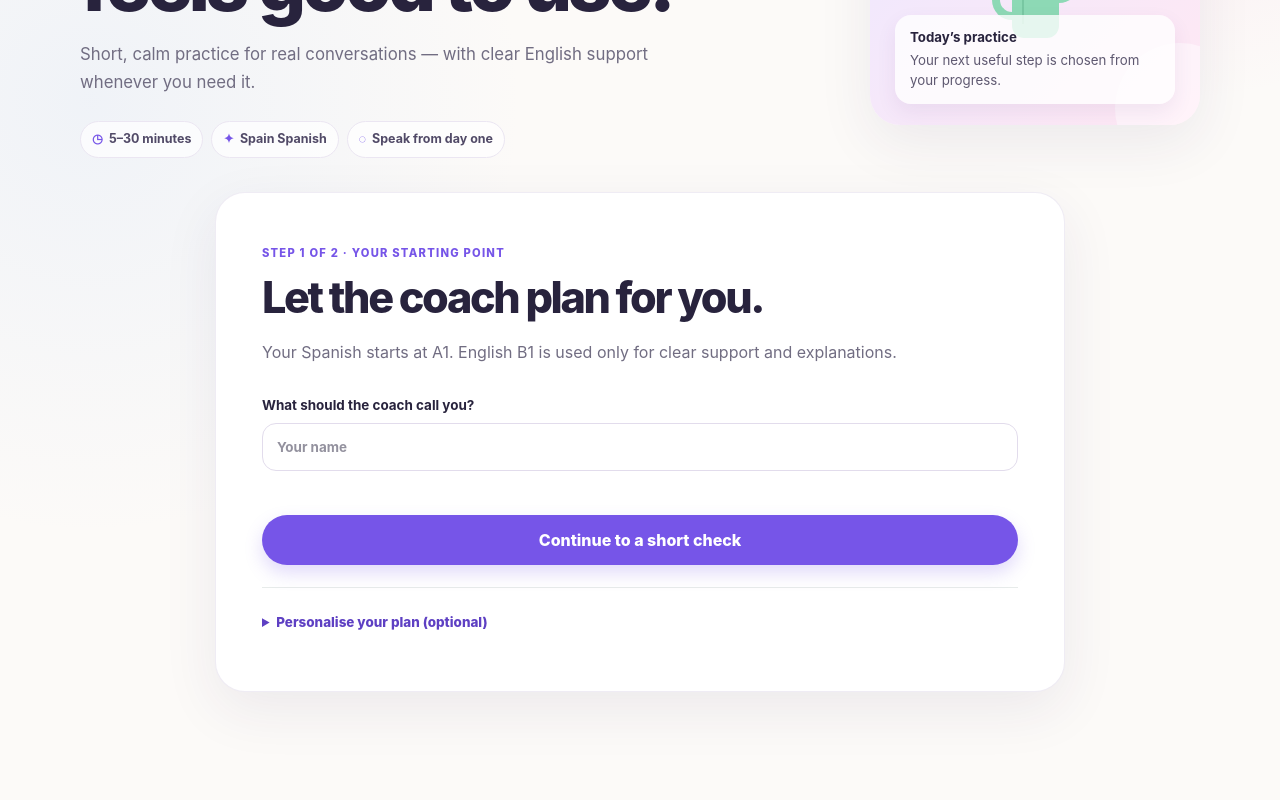
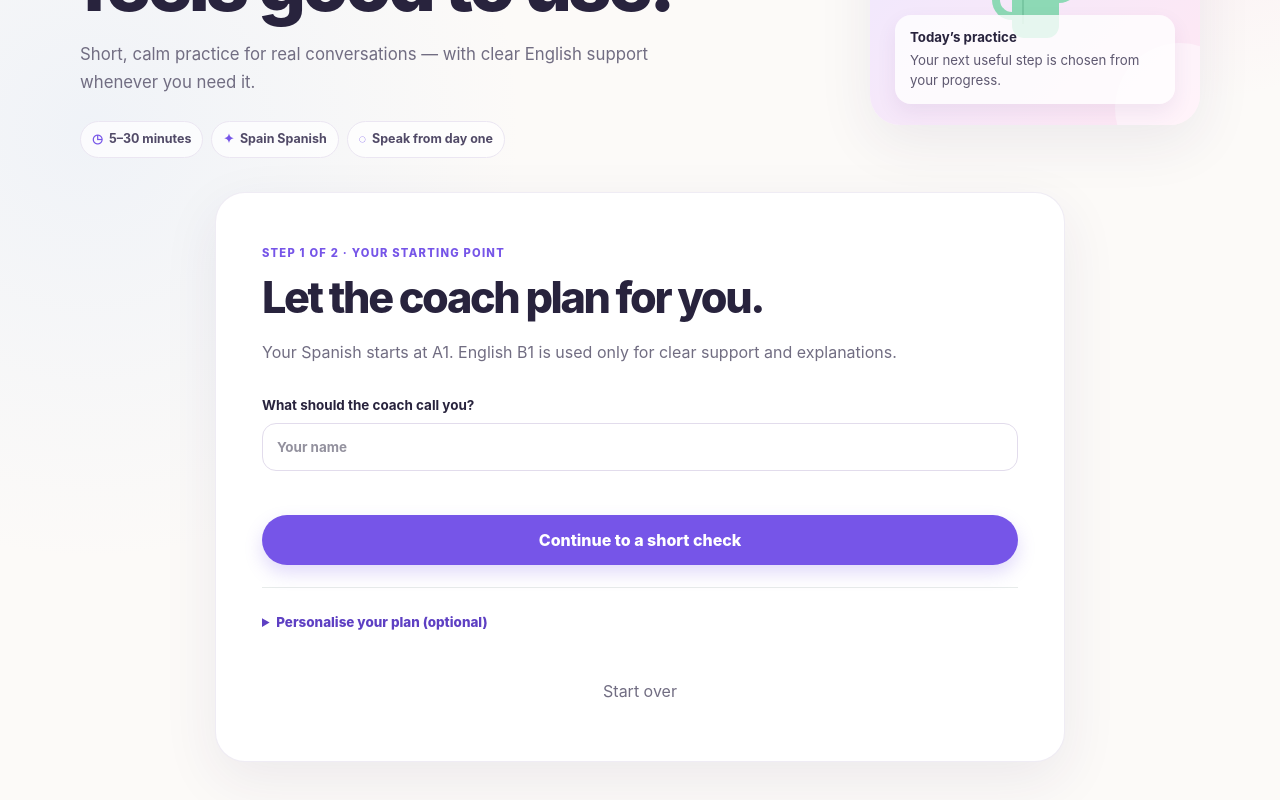
Before and after one commit to viktorenkova/spanish-teacher, a Next.js app: page / in a window 1280 px wide. Shown: the part 310-1110 px from the top of the page. Before the commit the page ends 1082 px from the top, so only its background shows below. Built offline with nearby package versions, Linux system fonts and the light colour scheme.

Commit message:
Restore interrupted diagnostic from local draft

```diff
--- /dev/null
+++ b/src/browser/onboarding-draft.ts
@@ -0,0 +1,75 @@
+import { diagnosticQuestions } from "../domain/diagnostic";
+import { learnerPrimaryGoals, type LearnerPrimaryGoal } from "../domain/learner-profile";
+import { supportedSessionDurations } from "../domain/lesson-planner";
+
+export type OnboardingDraft = {
+  step: "profile" | "diagnostic";
+  displayName: string;
+  primaryGoal: LearnerPrimaryGoal;
+  priorExperience: "new" | "some-basics" | "returning";
+  preferredSessionMinutes: number;
+  answers: Record<string, string>;
+};
+
+const storageKey = "spanish-coach:onboarding-draft:v1";
+const changeEvent = "spanish-coach:onboarding-draft-change";
+const emptyDraft: OnboardingDraft = {
+  step: "profile",
+  displayName: "",
+  primaryGoal: "conversation",
+  priorExperience: "some-basics",
+  preferredSessionMinutes: 10,
+  answers: {},
+};
+
+export function parseOnboardingDraft(snapshot: string | null): OnboardingDraft {
+  if (!snapshot) return emptyDraft;
+  try {
+    const value = JSON.parse(snapshot) as Partial<OnboardingDraft>;
+    if (!value || typeof value !== "object") return emptyDraft;
+    const answers: Record<string, string> = {};
+    for (const question of diagnosticQuestions) {
+      const selected = value.answers?.[question.id];
+      if (selected && question.options.some((option) => option.id === selected)) answers[question.id] = selected;
+    }
+    return {
+      step: value.step === "diagnostic" ? "diagnostic" : "profile",
+      displayName: typeof value.displayName === "string" ? value.displayName.slice(0, 80) : "",
+      primaryGoal: learnerPrimaryGoals.includes(value.primaryGoal as LearnerPrimaryGoal)
+        ? value.primaryGoal as LearnerPrimaryGoal : "conversation",
+      priorExperience: value.priorExperience === "new" || value.priorExperience === "returning"
+        ? value.priorExperience : "some-basics",
+      preferredSessionMinutes: supportedSessionDurations.includes(value.preferredSessionMinutes as 5 | 10 | 15 | 20 | 30)
+        ? value.preferredSessionMinutes as number : 10,
+      answers,
+    };
+  } catch {
+    return emptyDraft;
+  }
+}
+
+export function getOnboardingDraftSnapshot() {
+  try { return window.localStorage.getItem(storageKey); }
+  catch { return null; }
+}
+
+export function subscribeToOnboardingDraft(callback: () => void) {
+  window.addEventListener(changeEvent, callback);
+  window.addEventListener("storage", callback);
+  return () => {
+    window.removeEventListener(changeEvent, callback);
+    window.removeEventListener("storage", callback);
+  };
+}
+
+export function saveOnboardingDraft(draft: OnboardingDraft) {
+  try { window.localStorage.setItem(storageKey, JSON.stringify(draft)); }
+  catch { return; }
+  window.dispatchEvent(new Event(changeEvent));
+}
+
+export function clearOnboardingDraft() {
+  try { window.localStorage.removeItem(storageKey); }
+  catch { return; }
+  window.dispatchEvent(new Event(changeEvent));
+}
--- a/src/components/onboarding-experience.tsx
+++ b/src/components/onboarding-experience.tsx
@@ -1,6 +1,6 @@
 "use client";
 
-import { FormEvent, useState, useSyncExternalStore } from "react";
+import { FormEvent, useEffect, useState, useSyncExternalStore } from "react";
 import { diagnosticQuestions } from "@/domain/diagnostic";
 import type { LocalLearnerProfile } from "@/browser/local-learner-profiles";
 import {
@@ -9,6 +9,14 @@ import {
   type LearnerPrimaryGoal,
 } from "@/domain/learner-profile";
 import { supportedSessionDurations } from "@/domain/lesson-planner";
+import {
+  clearOnboardingDraft,
+  getOnboardingDraftSnapshot,
+  parseOnboardingDraft,
+  saveOnboardingDraft,
+  subscribeToOnboardingDraft,
+  type OnboardingDraft,
+} from "@/browser/onboarding-draft";
 
 type OnboardingExperienceProps = {
   notice?: string;
@@ -35,14 +43,23 @@ export function OnboardingExperience({ notice, onCancel, onComplete, onStepChang
     getHydratedSnapshot,
     getServerSnapshot,
   );
-  const [step, setStep] = useState<"profile" | "diagnostic">("profile");
-  const [displayName, setDisplayName] = useState("");
-  const [primaryGoal, setPrimaryGoal] = useState<LearnerPrimaryGoal>("conversation");
-  const [priorExperience, setPriorExperience] = useState("some-basics");
-  const [preferredSessionMinutes, setPreferredSessionMinutes] = useState(10);
-  const [answers, setAnswers] = useState<Record<string, string>>({});
+  const draftSnapshot = useSyncExternalStore(
+    subscribeToOnboardingDraft,
+    getOnboardingDraftSnapshot,
+    () => null,
+  );
+  const draft = parseOnboardingDraft(draftSnapshot);
+  const { step, displayName, primaryGoal, priorExperience, preferredSessionMinutes, answers } = draft;
   const [submitting, setSubmitting] = useState(false);
   const [error, setError] = useState<string>();
+
+  function updateDraft(changes: Partial<OnboardingDraft>) {
+    saveOnboardingDraft({ ...draft, ...changes });
+  }
+
+  useEffect(() => {
+    if (hydrated) onStepChange?.(step);
+  }, [hydrated, onStepChange, step]);
 
   async function submitDiagnostic(event: FormEvent<HTMLFormElement>) {
     event.preventDefault();
@@ -72,6 +89,7 @@ export function OnboardingExperience({ notice, onCancel, onComplete, onStepChang
       if (!response.ok || !payload.learner) {
         throw new Error(payload.error ?? "The profile could not be saved.");
       }
+      clearOnboardingDraft();
       onComplete({
         learnerId: payload.learner.id,
         displayName: payload.learner.displayName,
@@ -104,7 +122,7 @@ export function OnboardingExperience({ notice, onCancel, onComplete, onStepChang
           onSubmit={(event) => {
             event.preventDefault();
             if (displayName.trim()) {
-              setStep("diagnostic");
+              updateDraft({ step: "diagnostic" });
               onStepChange?.("diagnostic");
             }
           }}
@@ -116,7 +134,7 @@ export function OnboardingExperience({ notice, onCancel, onComplete, onStepChang
               disabled={!hydrated}
               maxLength={80}
               value={displayName}
-              onChange={(event) => setDisplayName(event.target.value)}
+              onChange={(event) => updateDraft({ displayName: event.target.value })}
               placeholder="Your name"
             />
           </label>
@@ -129,7 +147,7 @@ export function OnboardingExperience({ notice, onCancel, onComplete, onStepChang
                 <select
                   disabled={!hydrated}
                   value={primaryGoal}
-                  onChange={(event) => setPrimaryGoal(event.target.value as LearnerPrimaryGoal)}
+                  onChange={(event) => updateDraft({ primaryGoal: event.target.value as LearnerPrimaryGoal })}
                 >
                   {learnerPrimaryGoals.map((goal) => (
                     <option key={goal} value={goal}>{learnerPrimaryGoalLabels[goal]}</option>
@@ -138,7 +156,7 @@ export function OnboardingExperience({ notice, onCancel, onComplete, onStepChang
               </label>
               <label>
                 Previous Spanish experience
-                <select disabled={!hydrated} value={priorExperience} onChange={(event) => setPriorExperience(event.target.value)}>
+                <select disabled={!hydrated} value={priorExperience} onChange={(event) => updateDraft({ priorExperience: event.target.value as OnboardingDraft["priorExperience"] })}>
                   <option value="new">Almost completely new</option>
                   <option value="some-basics">I know some basic Spanish</option>
                   <option value="returning">I am returning after a break</option>
@@ -154,7 +172,7 @@ export function OnboardingExperience({ notice, onCancel, onComplete, onStepChang
                         name="duration"
                         disabled={!hydrated}
                         checked={preferredSessionMinutes === minutes}
-                        onChange={() => setPreferredSessionMinutes(minutes)}
+                        onChange={() => updateDraft({ preferredSessionMinutes: minutes })}
                       />
                       {minutes} min
                     </label>
@@ -163,6 +181,7 @@ export function OnboardingExperience({ notice, onCancel, onComplete, onStepChang
               </fieldset>
             </div>
           </details>
+          <button className="text-button" type="button" onClick={clearOnboardingDraft}>Start over</button>
         </form>
       </section>
     );
@@ -186,7 +205,7 @@ export function OnboardingExperience({ notice, onCancel, onComplete, onStepChang
                     type="radio"
                     name={question.id}
                     checked={answers[question.id] === option.id}
-                    onChange={() => setAnswers((current) => ({ ...current, [question.id]: option.id }))}
+                    onChange={() => updateDraft({ answers: { ...answers, [question.id]: option.id } })}
                   />
                   {option.label}
                 </label>
@@ -200,7 +219,7 @@ export function OnboardingExperience({ notice, onCancel, onComplete, onStepChang
             className="text-button"
             type="button"
             onClick={() => {
-              setStep("profile");
+              updateDraft({ step: "profile" });
               onStepChange?.("profile");
             }}
           >
@@ -209,6 +228,10 @@ export function OnboardingExperience({ notice, onCancel, onComplete, onStepChang
           <button className="primary-button" type="submit" disabled={submitting}>
             {submitting ? "Saving your profile…" : "Create my learning plan"}
           </button>
+          <button className="text-button" type="button" onClick={() => {
+            clearOnboardingDraft();
+            onStepChange?.("profile");
+          }}>Start over</button>
         </div>
       </form>
     </section>
```
Also changed, not shown: 3 other files (tests, documents, lock files or other folders).
